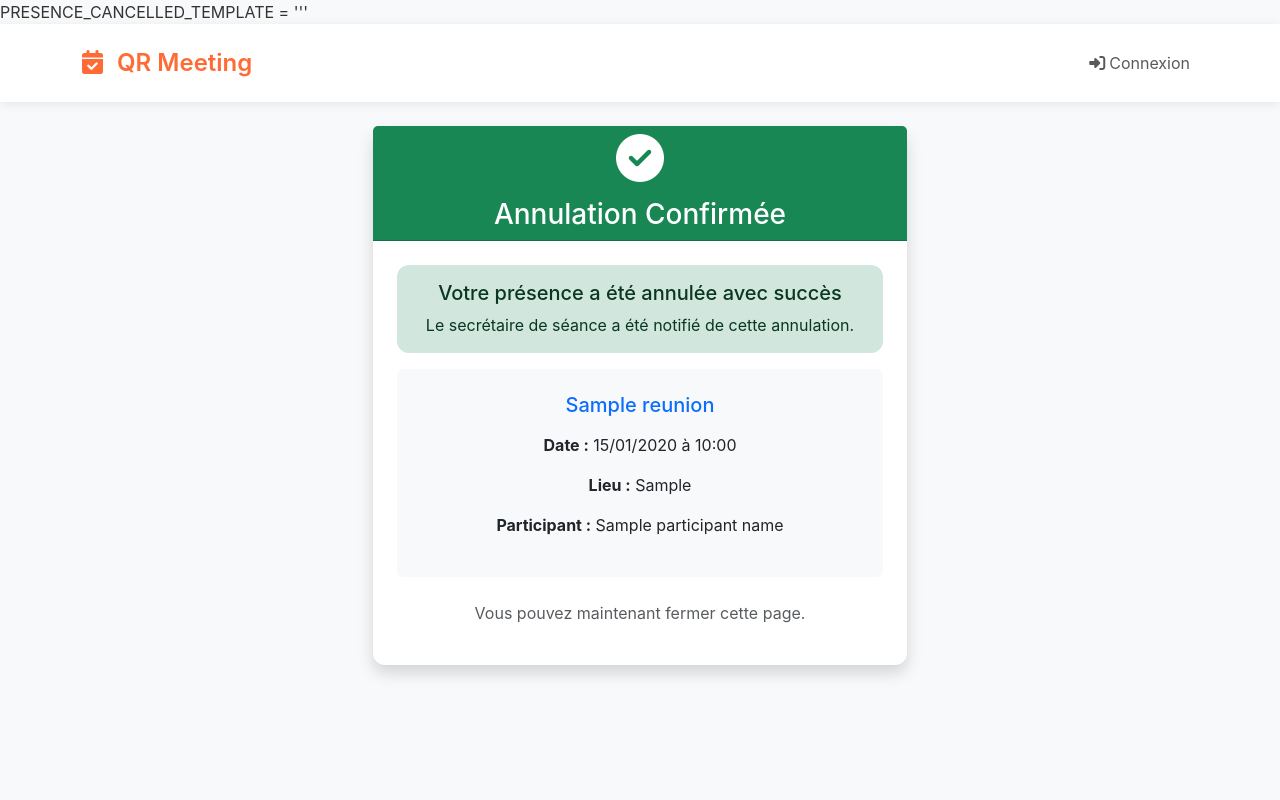
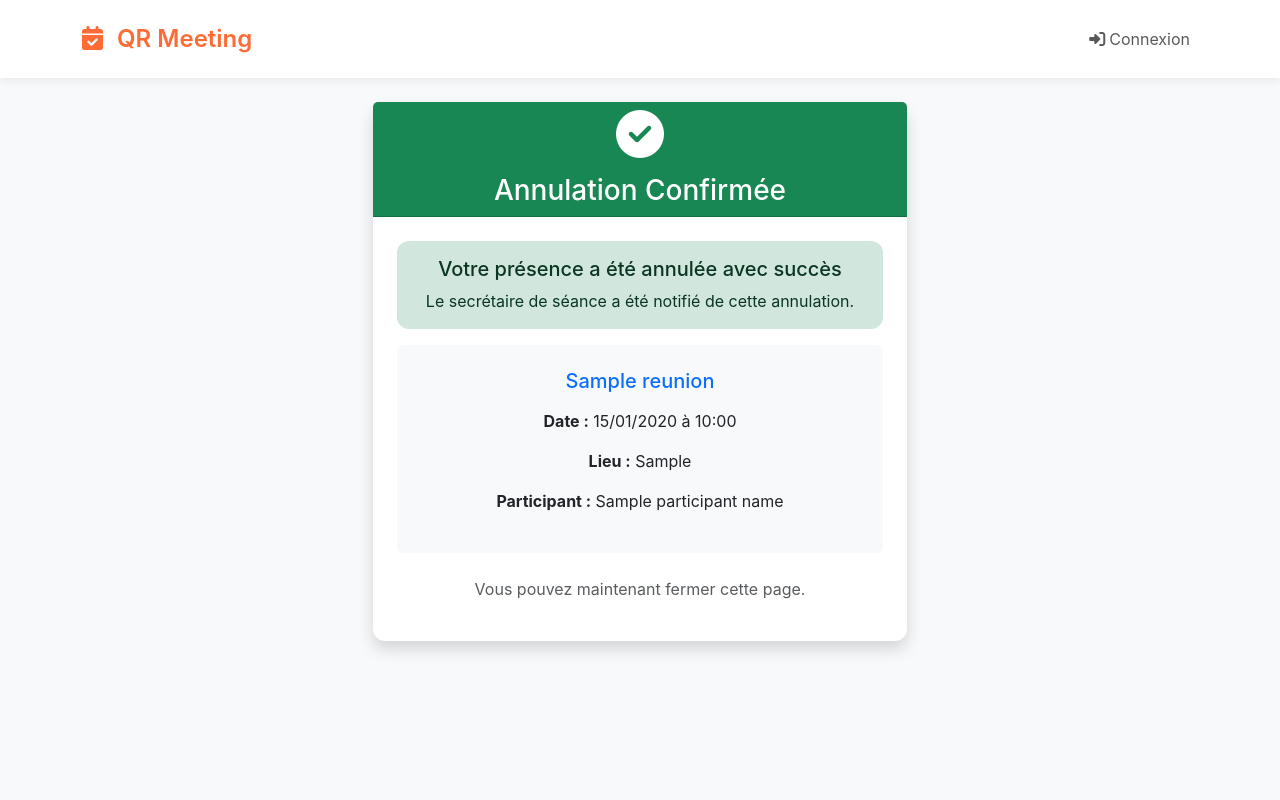
Before and after one commit to saint0101/e-reunion-artci, a Django app: template gestion_reunions/reunions/templates/reunions/presence_cancelled.html in a window 1280 px wide. Run offline with Django 5.2, Linux system fonts and the light colour scheme; tables that the repository leaves empty hold one stand-in row (values such as "Sample post"); the template is opened without the code that fills it: values that come from a table or form of the project are taken from there, most other values are stand-ins (such as "Sample title", 1, 10 or a date in 2020); some libraries are stand-ins or nearby versions.

Commit message:
correction

```diff
--- a/gestion_reunions/reunions/templates/reunions/presence_cancelled.html
+++ b/gestion_reunions/reunions/templates/reunions/presence_cancelled.html
@@ -1,4 +1,3 @@
-PRESENCE_CANCELLED_TEMPLATE = '''
 {% extends 'reunions/base.html' %}
 
 {% block title %}Présence Annulée{% endblock %}
```
